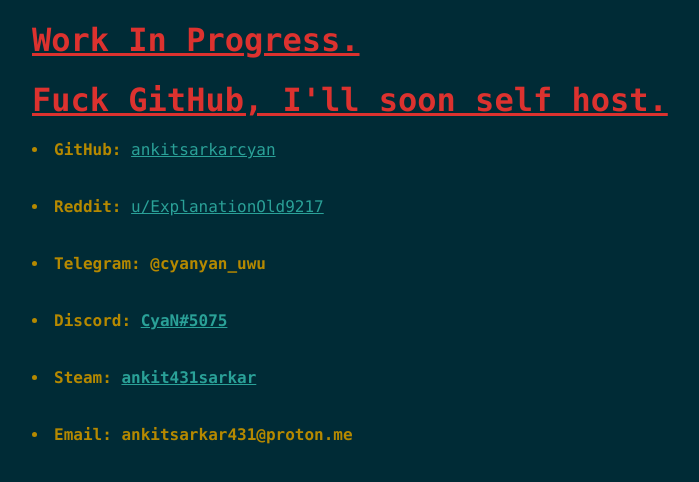
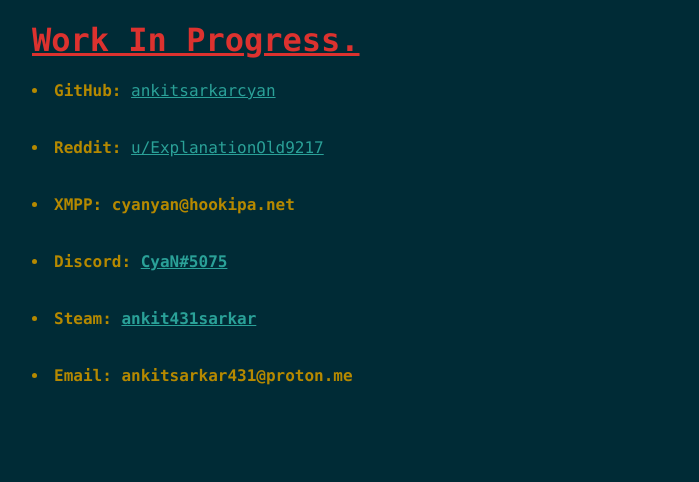
Before and after one commit to ankitsarkar-cyan/ankitsarkar-cyan.github.io, a plain HTML site: page index.html in a window 1280 px wide. Shown: the whole page, without its empty margins (258-957 px from the left). Drawn offline with Linux system fonts and the light colour scheme.

Commit message:
Update index.html

```diff
--- a/index.html
+++ b/index.html
@@ -35,7 +35,6 @@ a {
 }</style></head>
  <body>
   <h1><u>Work In Progress.</u></h1>
-  <h1><u>Fuck GitHub, I'll soon self host.</u></h1>
 
      <li><b>GitHub:</b> <a href="https://github.com/ankitsarkarcyan">ankitsarkarcyan</a></li>
      <br>
@@ -43,7 +42,7 @@ a {
      <li><b>Reddit:</b> <a href="https://reddit.com/u/ExplanationOld9217">u/ExplanationOld9217</a></li>
      <br>
      <br>
-     <li><b>Telegram:</b> <strong>@cyanyan_uwu</strong></li>
+     <li><b>XMPP:</b> <strong>cyanyan@hookipa.net</strong></li>
      <br>
      <br>
      <li><b>Discord:</b> <strong><a href="https://discord.gg/nucmXWtZs5">CyaN#5075</a></strong></li>
```
